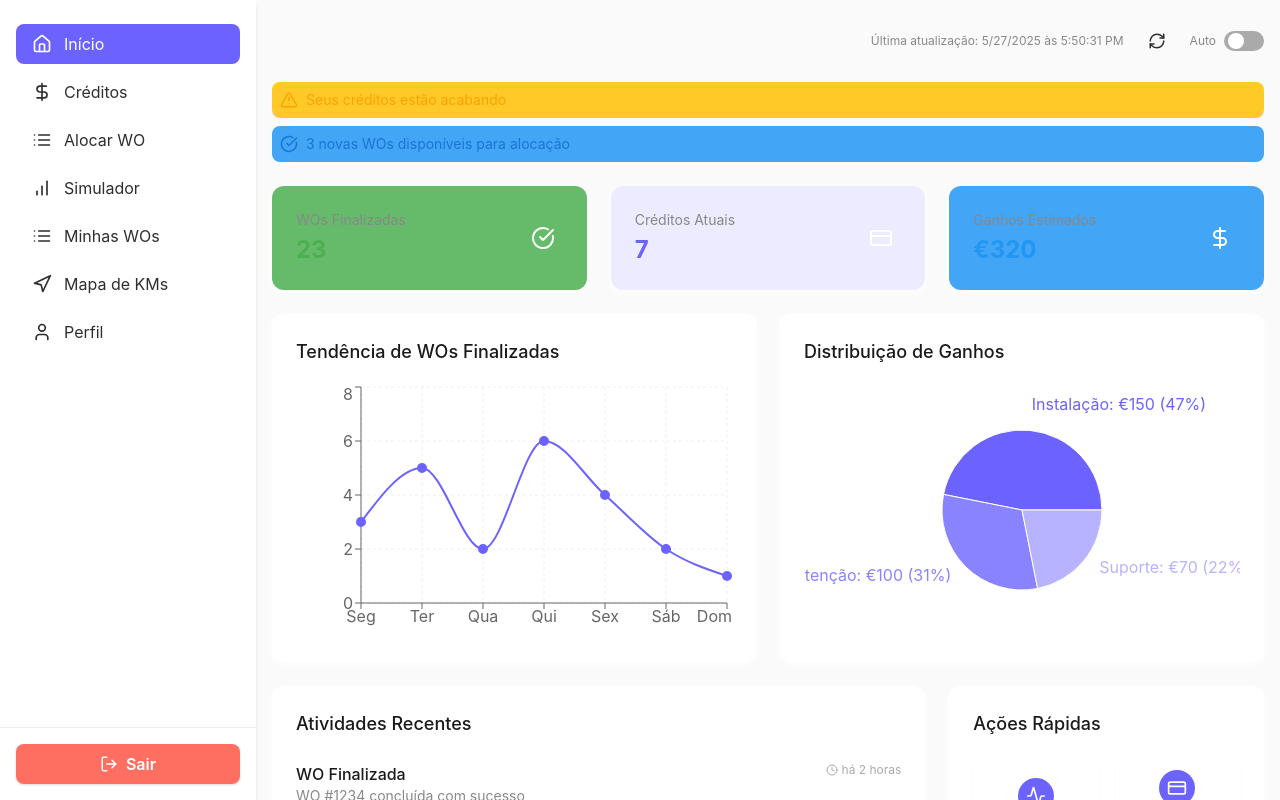
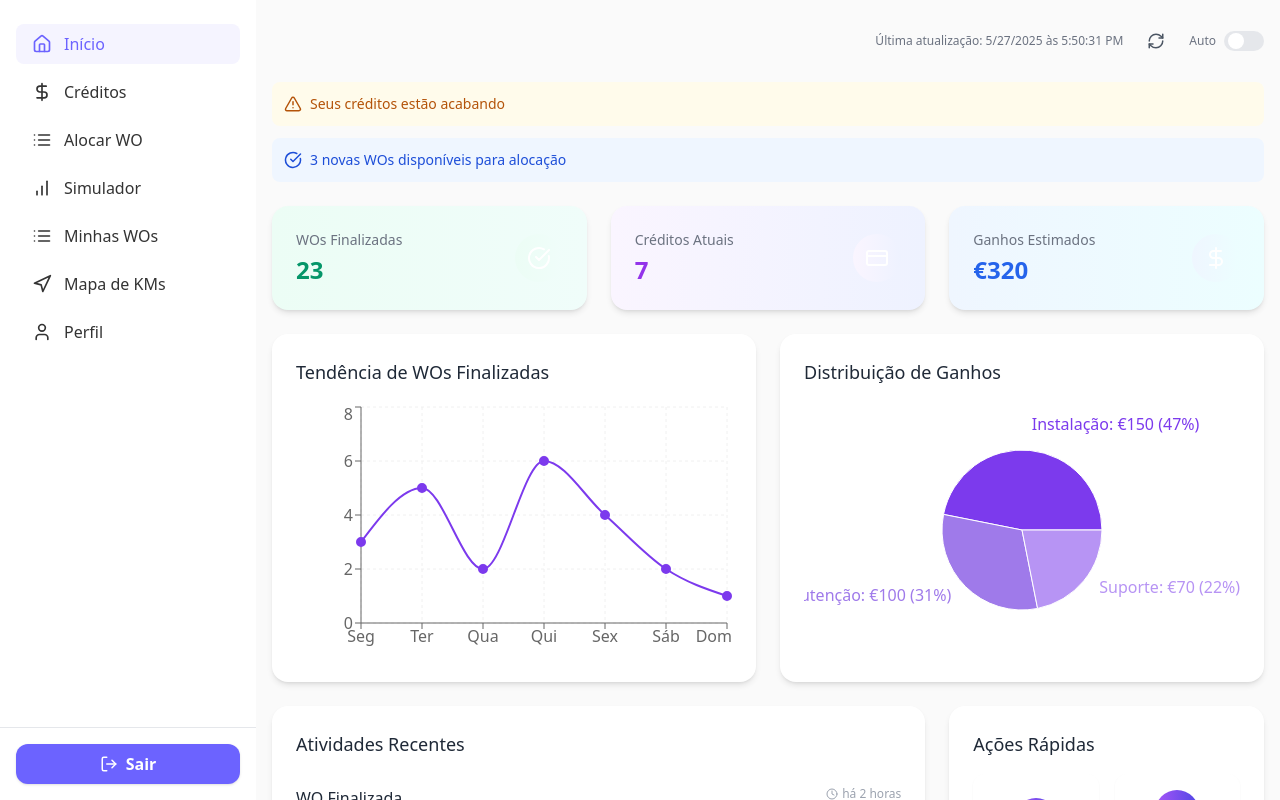
Before and after one commit to lealflavio/Projeto-Geral, a React (Vite) app in the folder dashboard/frontend/: page /dashboard in a window 1280 px wide. Built offline with nearby package versions, Linux system fonts and the light colour scheme; sample sign-in values are in the browser's storage.

Commit message:
Correções visuais conforme feedback: restauração do dashboard, ajustes de topbar, menu e eliminação de duplicidade de títulos

```diff
--- a/dashboard/frontend/src/components/Layout.jsx
+++ b/dashboard/frontend/src/components/Layout.jsx
@@ -1,4 +1,4 @@
-import React from "react";
+import React, { useState, useEffect } from "react";
 import { Outlet, useLocation } from "react-router-dom";
 import Sidebar from "./Sidebar";
 
@@ -26,18 +26,47 @@ const getPageTitle = (pathname) => {
 const Layout = () => {
   const location = useLocation();
   const pageTitle = getPageTitle(location.pathname);
+  const [showTopbar, setShowTopbar] = useState(true);
+  const [lastScrollY, setLastScrollY] = useState(0);
+
+  // Controle de scroll para esconder/mostrar a topbar
+  useEffect(() => {
+    const handleScroll = () => {
+      const currentScrollY = window.scrollY;
+
+      if (currentScrollY > lastScrollY && currentScrollY > 20) {
+        // Rolando para baixo - esconde a topbar
+        setShowTopbar(false);
+      } else {
+        // Rolando para cima ou no topo - mostra a topbar
+        setShowTopbar(true);
+      }
+
+      setLastScrollY(currentScrollY);
+    };
+
+    window.addEventListener("scroll", handleScroll);
+    return () => window.removeEventListener("scroll", handleScroll);
+  }, [lastScrollY]);
 
   return (
-    <div className="flex h-screen bg-background">
+    <div className="flex h-screen bg-[#FAFAFA]">
       <Sidebar />
       <div className="flex-1 flex flex-col overflow-y-auto">
-        {/* Topbar Mobile - Corrigido para não rolar com a página */}
-        <div className="md:hidden flex items-center px-4 py-4 bg-background shadow-md fixed top-0 left-0 right-0 z-10">
-          <h1 className="text-xl font-semibold text-text-dark ml-12">{pageTitle}</h1>
+        {/* Topbar Mobile - Agora desaparece ao rolar */}
+        <div
+          className={`md:hidden flex items-center px-4 py-3 bg-white shadow-sm z-10 transition-transform duration-300 ${
+            showTopbar ? 'transform-none' : '-translate-y-full'
+          }`}
+          style={{ position: 'sticky', top: 0 }}
+        >
+          <div className="flex items-center justify-center w-full">
+            <h1 className="text-xl font-semibold text-[#2E2E2E] mx-auto">{pageTitle}</h1>
+          </div>
         </div>
 
-        {/* Conteúdo da página - Ajustado para compensar o header fixo no mobile */}
-        <main className="flex-1 px-4 py-4 md:py-6 mt-[60px] md:mt-0">
+        {/* Conteúdo da página - Sem margem adicional pois a topbar não é mais fixa */}
+        <main className="flex-1 px-4 py-4 md:py-6">
           <Outlet />
         </main>
       </div>
--- a/dashboard/frontend/src/components/Sidebar.jsx
+++ b/dashboard/frontend/src/components/Sidebar.jsx
@@ -34,11 +34,11 @@ const Sidebar = () => {
 
   return (
     <>
-      {/* Botão mobile de abrir menu */}
+      {/* Botão mobile de abrir menu - Agora apenas com ícone hambúrguer tradicional */}
       <div className="md:hidden fixed top-4 left-4 z-50">
         <button
           onClick={() => setOpen(true)}
-          className="bg-primary-500 text-white p-sm rounded-md shadow-md"
+          className="text-[#333]"
         >
           <Menu size={28} />
         </button>
@@ -54,16 +54,15 @@ const Sidebar = () => {
 
       {/* Sidebar */}
       <aside
-        className={`fixed top-0 left-0 z-50 h-full w-64 bg-card shadow-lg transform transition-all duration-normal ease-in-out ${
+        className={`fixed top-0 left-0 z-50 h-full w-64 bg-white shadow-lg transform transition-transform duration-300 ease-in-out ${
           open ? "translate-x-0" : "-translate-x-full"
-        } md:translate-x-0 md:static md:shadow-md`}
+        } md:translate-x-0 md:static md:shadow-none`}
       >
         {/* Header mobile */}
-        <div className="flex items-center justify-between px-6 py-4 border-b border-card-border md:hidden">
-          <h2 className="text-lg font-semibold text-text">Menu</h2>
+        <div className="flex items-center justify-between px-6 py-4 border-b md:hidden">
+          <h2 className="text-lg font-semibold text-[#333]">Menu</h2>
           <button
             onClick={() => setOpen(false)}
-            className="text-muted hover:text-text transition-colors duration-fast"
           >
             <X size={24} />
           </button>
@@ -76,10 +75,10 @@ const Sidebar = () => {
               <Link
                 key={link.path}
                 to={link.path}
-                className={`flex items-center gap-3 px-4 py-2 rounded-lg transition-all duration-fast ${
+                className={`flex items-center gap-3 px-4 py-2 rounded-lg transition ${
                   location.pathname === link.path
-                    ? "bg-primary-500 text-white"
-                    : "text-text hover:bg-secondary"
+                    ? "bg-[#F5F4FF] text-[#6C63FF]"
+                    : "text-[#333] hover:bg-[#EDE9FE]"
                 }`}
                 onClick={() => setOpen(false)}
               >
@@ -89,11 +88,11 @@ const Sidebar = () => {
             ))}
           </nav>
 
-          {/* Botão de sair - Corrigido para ser visível em mobile */}
-          <div className="px-4 py-4 shrink-0 sticky bottom-0 bg-card border-t border-card-border">
+          {/* Botão de sair - Agora com a cor primária */}
+          <div className="px-4 py-4 shrink-0 sticky bottom-0 bg-white border-t">
             <button
               onClick={logout}
-              className="w-full flex items-center justify-center gap-2 bg-danger text-white py-2 px-4 rounded-lg font-semibold shadow hover:bg-danger-dark transition-colors duration-fast"
+              className="w-full flex items-center justify-center gap-2 bg-[#6C63FF] text-white py-2 px-4 rounded-xl font-semibold shadow hover:bg-[#5A52E0] transition"
             >
               <LogOut size={18} />
               <span>Sair</span>
--- a/dashboard/frontend/src/pages/Dashboard.jsx
+++ b/dashboard/frontend/src/pages/Dashboard.jsx
@@ -48,16 +48,16 @@ class ErrorBoundary extends React.Component {
   render() {
     if (this.state.hasError) {
       return (
-        <div className="bg-danger-light p-lg rounded-lg text-danger-dark">
-          <h2 className="text-xl font-bold mb-md">Algo deu errado</h2>
-          <p className="mb-md">Ocorreu um erro ao carregar o dashboard.</p>
-          <p className="text-sm mb-md">{this.state.error && this.state.error.toString()}</p>
+        <div className="bg-red-50 p-6 rounded-lg text-red-700">
+          <h2 className="text-xl font-bold mb-4">Algo deu errado</h2>
+          <p className="mb-4">Ocorreu um erro ao carregar o dashboard.</p>
+          <p className="text-sm mb-4">{this.state.error && this.state.error.toString()}</p>
           <button
             onClick={() => {
               this.setState({ hasError: false });
               window.location.reload();
             }}
-            className="px-4 py-2 bg-danger-light hover:bg-danger text-danger-dark hover:text-white rounded-lg text-sm transition-all duration-normal"
+            className="px-4 py-2 bg-red-100 hover:bg-red-200 rounded-lg text-sm transition-colors"
           >
             Tentar novamente
           </button>
@@ -136,8 +136,8 @@ const DashboardContent = () => {
     };
   }, [isAutoRefresh, refetch]);
 
-  // Cores para gráficos - usando as cores do tema
-  const COLORS = ['#6C63FF', '#8A83FF', '#B7B3FF', '#D8D6FF'];
+  // Cores para gráficos
+  const COLORS = ['#7C3AED', '#9F7AEA', '#B794F4', '#D6BCFA'];
 
   // Formatação de data/hora da última atualização
   const formatLastUpdated = (timestamp) => {
@@ -149,7 +149,7 @@ const DashboardContent = () => {
   // Componente de card animado
   const AnimatedCard = ({ icon, label, value, color, gradient }) => (
     <motion.div
-      className={`bg-card p-lg rounded-xl shadow-card hover:shadow-card-hover transition-all duration-normal ${gradient}`}
+      className={`bg-white p-6 rounded-2xl shadow-md hover:shadow-lg transition-all ${gradient}`}
       whileHover={{ y: -5 }}
       initial={{ opacity: 0, y: 20 }}
       animate={{ opacity: 1, y: 0 }}
@@ -157,10 +157,10 @@ const DashboardContent = () => {
     >
       <div className="flex items-center justify-between">
         <div>
-          <p className="text-sm text-muted">{label}</p>
+          <p className="text-sm text-gray-500">{label}</p>
           <p className={`text-2xl font-bold mt-1 ${color}`}>{value}</p>
         </div>
-        <div className={`p-sm rounded-full ${gradient} text-white`}>
+        <div className={`p-3 rounded-full ${gradient} text-white`}>
           {icon}
         </div>
       </div>
@@ -170,17 +170,17 @@ const DashboardContent = () => {
   // Componente de atividade recente
   const ActivityItem = ({ tipo, descricao, tempo }) => (
     <motion.div
-      className="border-b border-card-border py-sm last:border-0"
+      className="border-b border-gray-100 py-3 last:border-0"
       initial={{ opacity: 0, x: -20 }}
       animate={{ opacity: 1, x: 0 }}
       transition={{ duration: 0.3 }}
     >
       <div className="flex justify-between items-start">
         <div>
-          <p className="font-medium text-text-dark">{tipo}</p>
-          <p className="text-sm text-muted">{descricao}</p>
+          <p className="font-medium text-gray-800">{tipo}</p>
+          <p className="text-sm text-gray-500">{descricao}</p>
         </div>
-        <span className="text-xs text-muted-light flex items-center">
+        <span className="text-xs text-gray-400 flex items-center">
           <Clock size={12} className="mr-1" />
           {tempo}
         </span>
@@ -191,8 +191,8 @@ const DashboardContent = () => {
   // Componente de alerta
   const AlertItem = ({ tipo, mensagem }) => (
     <motion.div
-      className={`p-sm rounded-lg mb-sm flex items-center ${
-        tipo === 'aviso' ? 'bg-warning-light text-warning-dark' : 'bg-info-light text-info-dark'
+      className={`p-3 rounded-lg mb-3 flex items-center ${
+        tipo === 'aviso' ? 'bg-amber-50 text-amber-700' : 'bg-blue-50 text-blue-700'
       }`}
       initial={{ opacity: 0, scale: 0.9 }}
       animate={{ opacity: 1, scale: 1 }}
@@ -210,34 +210,34 @@ const DashboardContent = () => {
   // Componente de ação rápida
   const QuickAction = ({ icon, label, onClick }) => (
     <motion.button
-      className="flex flex-col items-center justify-center p-md bg-card rounded-xl shadow-sm hover:shadow-md transition-all duration-normal"
+      className="flex flex-col items-center justify-center p-4 bg-white rounded-xl shadow-sm hover:shadow-md transition-all"
       whileHover={{ y: -2, scale: 1.05 }}
       whileTap={{ scale: 0.95 }}
       onClick={onClick}
     >
-      <div className="p-sm rounded-full bg-primary-500 text-white mb-2">
+      <div className="p-3 rounded-full bg-gradient-to-r from-purple-500 to-indigo-600 text-white mb-2">
         {icon}
       </div>
-      <span className="text-xs text-text">{label}</span>
+      <span className="text-xs text-gray-700">{label}</span>
     </motion.button>
   );
 
   if (isLoading) {
     return (
       <div className="flex items-center justify-center h-64">
-        <div className="animate-spin rounded-full h-12 w-12 border-t-2 border-b-2 border-primary-500"></div>
+        <div className="animate-spin rounded-full h-12 w-12 border-t-2 border-b-2 border-purple-500"></div>
       </div>
     );
   }
 
   if (isError) {
     return (
-      <div className="bg-danger-light p-md rounded-lg text-danger-dark">
+      <div className="bg-red-50 p-4 rounded-lg text-red-700">
         <p className="font-medium">Erro ao carregar dados</p>
         <p className="text-sm">{error?.message || 'Tente novamente mais tarde'}</p>
         <button
           onClick={() => refetch()}
-          className="mt-2 px-4 py-2 bg-danger-light hover:bg-danger text-danger-dark hover:text-white rounded-lg text-sm transition-colors duration-normal"
+          className="mt-2 px-4 py-2 bg-red-100 hover:bg-red-200 rounded-lg text-sm transition-colors"
         >
           Tentar novamente
         </button>
@@ -246,29 +246,29 @@ const DashboardContent = () => {
   }
 
   return (
-    <div className="space-y-lg">
-      {/* Cabeçalho com controles - Removido título duplicado */}
-      <div className="flex flex-col md:flex-row md:items-center md:justify-end gap-md">
-        <div className="flex items-center space-x-md">
-          <div className="text-xs text-muted">
+    <div className="space-y-6">
+      {/* Controles - Título removido para evitar duplicidade */}
+      <div className="flex flex-col md:flex-row md:items-center md:justify-end gap-4">
+        <div className="flex items-center space-x-4">
+          <div className="text-xs text-gray-500">
             Última atualização: {formatLastUpdated(dataUpdatedAt)}
           </div>
 
           <div className="flex items-center">
             <button
               onClick={() => refetch()}
-              className="p-sm rounded-lg hover:bg-secondary transition-colors duration-fast"
+              className="p-2 rounded-lg hover:bg-gray-100 transition-colors"
               title="Atualizar dados"
             >
-              <RefreshCw size={18} className="text-text" />
+              <RefreshCw size={18} className="text-gray-600" />
             </button>
 
-            <div className="flex items-center ml-md">
-              <span className="text-xs text-muted mr-2">Auto</span>
+            <div className="flex items-center ml-4">
+              <span className="text-xs text-gray-500 mr-2">Auto</span>
               <button
                 onClick={() => setIsAutoRefresh(!isAutoRefresh)}
                 className={`relative inline-flex h-5 w-10 items-center rounded-full ${
-                  isAutoRefresh ? 'bg-primary-500' : 'bg-muted-light'
+                  isAutoRefresh ? 'bg-purple-600' : 'bg-gray-200'
                 }`}
               >
                 <span
@@ -284,7 +284,7 @@ const DashboardContent = () => {
 
       {/* Alertas */}
       {data?.alertas && data.alertas.length > 0 && (
-        <div className="mb-lg">
+        <div className="mb-6">
           {data.alertas.map((alerta) => (
             <AlertItem key={alerta.id} tipo={alerta.tipo} mensagem={alerta.mensagem} />
           ))}
@@ -292,40 +292,40 @@ const DashboardContent = () => {
       )}
 
       {/* KPIs principais */}
-      <div className="grid grid-cols-1 md:grid-cols-3 gap-lg">
+      <div className="grid grid-cols-1 md:grid-cols-3 gap-6">
         <AnimatedCard
           icon={<CheckCircle size={24} />}
           label="WOs Finalizadas"
           value={data?.wosFinalizadas || 0}
-          color="text-success"
-          gradient="bg-success-light"
+          color="text-emerald-600"
+          gradient="bg-gradient-to-r from-emerald-50 to-teal-50"
         />
         <AnimatedCard
           icon={<CreditCard size={24} />}
           label="Créditos Atuais"
           value={data?.creditosAtuais || 0}
-          color="text-primary-500"
-          gradient="bg-primary-100"
+          color="text-purple-600"
+          gradient="bg-gradient-to-r from-purple-50 to-indigo-50"
         />
         <AnimatedCard
           icon={<DollarSign size={24} />}
           label="Ganhos Estimados"
           value={`€${data?.ganhosEstimados || 0}`}
-          color="text-info"
-          gradient="bg-info-light"
+          color="text-blue-600"
+          gradient="bg-gradient-to-r from-blue-50 to-cyan-50"
         />
       </div>
 
       {/* Gráficos */}
-      <div className="grid grid-cols-1 lg:grid-cols-2 gap-lg mt-xl">
+      <div className="grid grid-cols-1 lg:grid-cols-2 gap-6 mt-8">
         {/* Tendência de WOs */}
         <motion.div
-          className="bg-card p-lg rounded-xl shadow-card"
+          className="bg-white p-6 rounded-2xl shadow-md"
           initial={{ opacity: 0, y: 20 }}
           animate={{ opacity: 1, y: 0 }}
           transition={{ duration: 0.4, delay: 0.1 }}
         >
-          <h2 className="text-lg font-medium text-text-dark mb-md">Tendência de WOs Finalizadas</h2>
+          <h2 className="text-lg font-medium text-gray-800 mb-4">Tendência de WOs Finalizadas</h2>
           <div className="h-64">
             <ResponsiveContainer width="100%" height="100%">
               <LineChart data={data?.tendenciaWOs || []}>
@@ -336,10 +336,10 @@ const DashboardContent = () => {
                 <Line
                   type="monotone"
                   dataKey="quantidade"
-                  stroke="#6C63FF"
+                  stroke="#7C3AED"
                   strokeWidth={2}
-                  dot={{ r: 4, fill: "#6C63FF" }}
-                  activeDot={{ r: 6, fill: "#6C63FF" }}
+                  dot={{ r: 4, fill: "#7C3AED" }}
+                  activeDot={{ r: 6, fill: "#7C3AED" }}
                 />
               </LineChart>
             </ResponsiveContainer>
@@ -348,12 +348,12 @@ const DashboardContent = () => {
 
         {/* Distribuição de Ganhos */}
         <motion.div
-          className="bg-card p-lg rounded-xl shadow-card"
+          className="bg-white p-6 rounded-2xl shadow-md"
           initial={{ opacity: 0, y: 20 }}
           animate={{ opacity: 1, y: 0 }}
           transition={{ duration: 0.4, delay: 0.2 }}
         >
-          <h2 className="text-lg font-medium text-text-dark mb-md">Distribuição de Ganhos</h2>
+          <h2 className="text-lg font-medium text-gray-800 mb-4">Distribuição de Ganhos</h2>
           <div className="h-64 flex items-center justify-center">
             <ResponsiveContainer width="100%" height="100%">
               <PieChart>
@@ -380,16 +380,16 @@ const DashboardContent = () => {
       </div>
 
       {/* Seção inferior: Atividades Recentes e Ações Rápidas */}
-      <div className="grid grid-cols-1 lg:grid-cols-3 gap-lg mt-xl">
+      <div className="grid grid-cols-1 lg:grid-cols-3 gap-6 mt-8">
         {/* Atividades Recentes */}
         <motion.div
-          className="bg-card p-lg rounded-xl shadow-card lg:col-span-2"
+          className="bg-white p-6 rounded-2xl shadow-md lg:col-span-2"
           initial={{ opacity: 0, y: 20 }}
           animate={{ opacity: 1, y: 0 }}
           transition={{ duration: 0.4, delay: 0.3 }}
         >
-          <h2 className="text-lg font-medium text-text-dark mb-md">Atividades Recentes</h2>
-          <div className="divide-y divide-card-border">
+          <h2 className="text-lg font-medium text-gray-800 mb-4">Atividades Recentes</h2>
+          <div className="divide-y divide-gray-100">
             {data?.atividadesRecentes?.map((atividade) => (
               <ActivityItem
                 key={atividade.id}
@@ -403,13 +403,13 @@ const DashboardContent = () => {
 
         {/* Ações Rápidas */}
         <motion.div
-          className="bg-card p-lg rounded-xl shadow-card"
+          className="bg-white p-6 rounded-2xl shadow-md"
           initial={{ opacity: 0, y: 20 }}
           animate={{ opacity: 1, y: 0 }}
           transition={{ duration: 0.4, delay: 0.4 }}
         >
-          <h2 className="text-lg font-medium text-text-dark mb-md">Ações Rápidas</h2>
-          <div className="grid grid-cols-2 gap-md">
+          <h2 className="text-lg font-medium text-gray-800 mb-4">Ações Rápidas</h2>
+          <div className="grid grid-cols-2 gap-4">
             <QuickAction
               icon={<Activity size={20} />}
               label="Alocar WO"
--- a/dashboard/frontend/tailwind.config.js
+++ b/dashboard/frontend/tailwind.config.js
@@ -4,161 +4,13 @@ module.exports = {
   theme: {
     extend: {
       colors: {
-        // Cores principais
-        primary: {
-          DEFAULT: "#6C63FF",     // botão principal, destaque
-          light: "#8A83FF",       // versão mais clara para hover
-          dark: "#5A52E0",        // versão mais escura para active/pressed
-          50: "#F5F4FF",          // variação muito clara
-          100: "#ECEBFF",         // variação clara
-          200: "#D8D6FF",         // variação média-clara
-          300: "#B7B3FF",         // variação média
-          400: "#9690FF",         // variação média-escura
-          500: "#6C63FF",         // cor base
-          600: "#5A52E0",         // variação escura
-          700: "#4A43C2",         // variação mais escura
-          800: "#3A34A3",         // variação muito escura
-          900: "#2A2585",         // variação extremamente escura
-        },
-        secondary: {
-          DEFAULT: "#ECEBFF",     // plano de fundo leve
-          dark: "#D8D6FF",        // versão mais escura
-          light: "#F5F4FF",       // versão mais clara
-        },
-        background: {
-          DEFAULT: "#FAFAFA",     // fundo geral
-          alt: "#F0F0F0",         // fundo alternativo
-          dark: "#E8E8E8",        // fundo escuro
-        },
-        text: {
-          DEFAULT: "#2E2E2E",     // texto principal
-          light: "#4A4A4A",       // texto secundário claro
-          dark: "#1A1A1A",        // texto enfatizado
-        },
-        muted: {
-          DEFAULT: "#888888",     // texto secundário
-          light: "#AAAAAA",       // texto terciário
-          dark: "#666666",        // texto muted enfatizado
-        },
-        card: {
-          DEFAULT: "#FFFFFF",     // fundo dos cards
-          hover: "#F9F9F9",       // hover dos cards
-          border: "#EEEEEE",      // borda dos cards
-        },
-        danger: {
-          DEFAULT: "#FF6F61",     // sair ou erros
-          light: "#FF8C82",       // versão mais clara
-          dark: "#E55A4D",        // versão mais escura
-        },
-        success: {
-          DEFAULT: "#4CAF50",     // sucesso
-          light: "#66BB6A",       // versão mais clara
-          dark: "#388E3C",        // versão mais escura
-        },
-        warning: {
-          DEFAULT: "#FFC107",     // alerta
-          light: "#FFCA28",       // versão mais clara
-          dark: "#FFA000",        // versão mais escura
-        },
-        info: {
-          DEFAULT: "#2196F3",     // informação
-          light: "#42A5F5",       // versão mais clara
-          dark: "#1976D2",        // versão mais escura
-        },
-      },
-      borderRadius: {
-        'sm': '0.125rem',
-        DEFAULT: '0.25rem',
-        'md': '0.375rem',
-        'lg': '0.5rem',
-        'xl': '0.75rem',
-        '2xl': '1rem',
-        '3xl': '1.5rem',
-        'full': '9999px',
-      },
-      boxShadow: {
-        'sm': '0 1px 2px 0 rgba(0, 0, 0, 0.05)',
-        DEFAULT: '0 1px 3px 0 rgba(0, 0, 0, 0.1), 0 1px 2px 0 rgba(0, 0, 0, 0.06)',
-        'md': '0 4px 6px -1px rgba(0, 0, 0, 0.1), 0 2px 4px -1px rgba(0, 0, 0, 0.06)',
-        'lg': '0 10px 15px -3px rgba(0, 0, 0, 0.1), 0 4px 6px -2px rgba(0, 0, 0, 0.05)',
-        'xl': '0 20px 25px -5px rgba(0, 0, 0, 0.1), 0 10px 10px -5px rgba(0, 0, 0, 0.04)',
-        '2xl': '0 25px 50px -12px rgba(0, 0, 0, 0.25)',
-        'inner': 'inset 0 2px 4px 0 rgba(0, 0, 0, 0.06)',
-        'card': '0 2px 8px rgba(0, 0, 0, 0.08)',
-        'card-hover': '0 4px 12px rgba(0, 0, 0, 0.12)',
-        'none': 'none',
-      },
-      spacing: {
-        'xs': '0.25rem',    // 4px
-        'sm': '0.5rem',     // 8px
-        'md': '1rem',       // 16px
-        'lg': '1.5rem',     // 24px
-        'xl': '2rem',       // 32px
-        '2xl': '3rem',      // 48px
-        '3xl': '4rem',      // 64px
-      },
-      fontSize: {
-        'xs': ['0.75rem', { lineHeight: '1rem' }],
-        'sm': ['0.875rem', { lineHeight: '1.25rem' }],
-        'base': ['1rem', { lineHeight: '1.5rem' }],
-        'lg': ['1.125rem', { lineHeight: '1.75rem' }],
-        'xl': ['1.25rem', { lineHeight: '1.75rem' }],
-        '2xl': ['1.5rem', { lineHeight: '2rem' }],
-        '3xl': ['1.875rem', { lineHeight: '2.25rem' }],
-        '4xl': ['2.25rem', { lineHeight: '2.5rem' }],
-      },
-      fontFamily: {
-        'sans': ['Inter', 'ui-sans-serif', 'system-ui', '-apple-system', 'BlinkMacSystemFont', 'Segoe UI', 'Roboto', 'Helvetica Neue', 'Arial', 'sans-serif'],
-        'serif': ['ui-serif', 'Georgia', 'Cambria', 'Times New Roman', 'Times', 'serif'],
-        'mono': ['ui-monospace', 'SFMono-Regular', 'Menlo', 'Monaco', 'Consolas', 'Liberation Mono', 'Courier New', 'monospace'],
-      },
-      transitionProperty: {
-        'height': 'height',
-        'spacing': 'margin, padding',
-        'width': 'width',
-        'position': 'top, right, bottom, left',
-      },
-      transitionDuration: {
-        'DEFAULT': '150ms',
-        'fast': '100ms',
-        'normal': '200ms',
-        'slow': '300ms',
-        'slower': '500ms',
-      },
-      transitionTimingFunction: {
-        'DEFAULT': 'cubic-bezier(0.4, 0, 0.2, 1)',
-        'linear': 'linear',
-        'in': 'cubic-bezier(0.4, 0, 1, 1)',
-        'out': 'cubic-bezier(0, 0, 0.2, 1)',
-        'in-out': 'cubic-bezier(0.4, 0, 0.2, 1)',
-      },
-      animation: {
-        'spin': 'spin 1s linear infinite',
-        'ping': 'ping 1s cubic-bezier(0, 0, 0.2, 1) infinite',
-        'pulse': 'pulse 2s cubic-bezier(0.4, 0, 0.6, 1) infinite',
-        'bounce': 'bounce 1s infinite',
-        'fade-in': 'fadeIn 0.3s ease-in-out',
-        'fade-out': 'fadeOut 0.3s ease-in-out',
-        'slide-in': 'slideIn 0.3s ease-in-out',
-        'slide-out': 'slideOut 0.3s ease-in-out',
-      },
-      keyframes: {
-        fadeIn: {
-          '0%': { opacity: '0' },
-          '100%': { opacity: '1' },
-        },
-        fadeOut: {
-          '0%': { opacity: '1' },
-          '100%': { opacity: '0' },
-        },
-        slideIn: {
-          '0%': { transform: 'translateY(-10px)', opacity: '0' },
-          '100%': { transform: 'translateY(0)', opacity: '1' },
-        },
-        slideOut: {
-          '0%': { transform: 'translateY(0)', opacity: '1' },
-          '100%': { transform: 'translateY(-10px)', opacity: '0' },
-        },
+        primary: "#6C63FF",       // botão principal, destaque
+        secondary: "#ECEBFF",     // plano de fundo leve
+        background: "#FAFAFA",    // fundo geral
+        text: "#2E2E2E",          // texto principal
+        muted: "#888888",         // texto secundário
+        card: "#FFFFFF",          // fundo dos cards
+        danger: "#FF6F61",        // sair ou erros
       },
     },
   },
```
Also changed, not shown: 1 other file (tests, documents, lock files or other folders).
